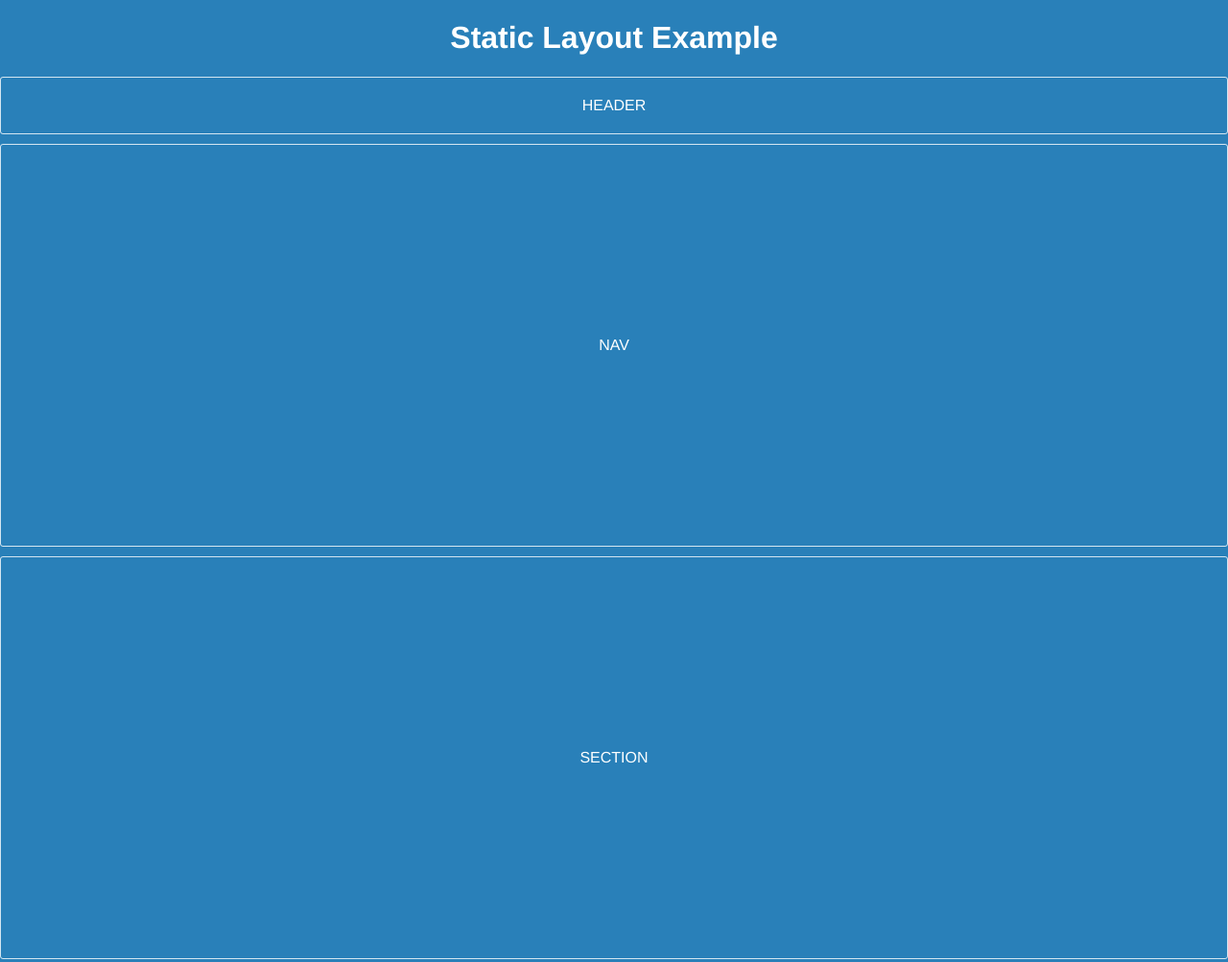
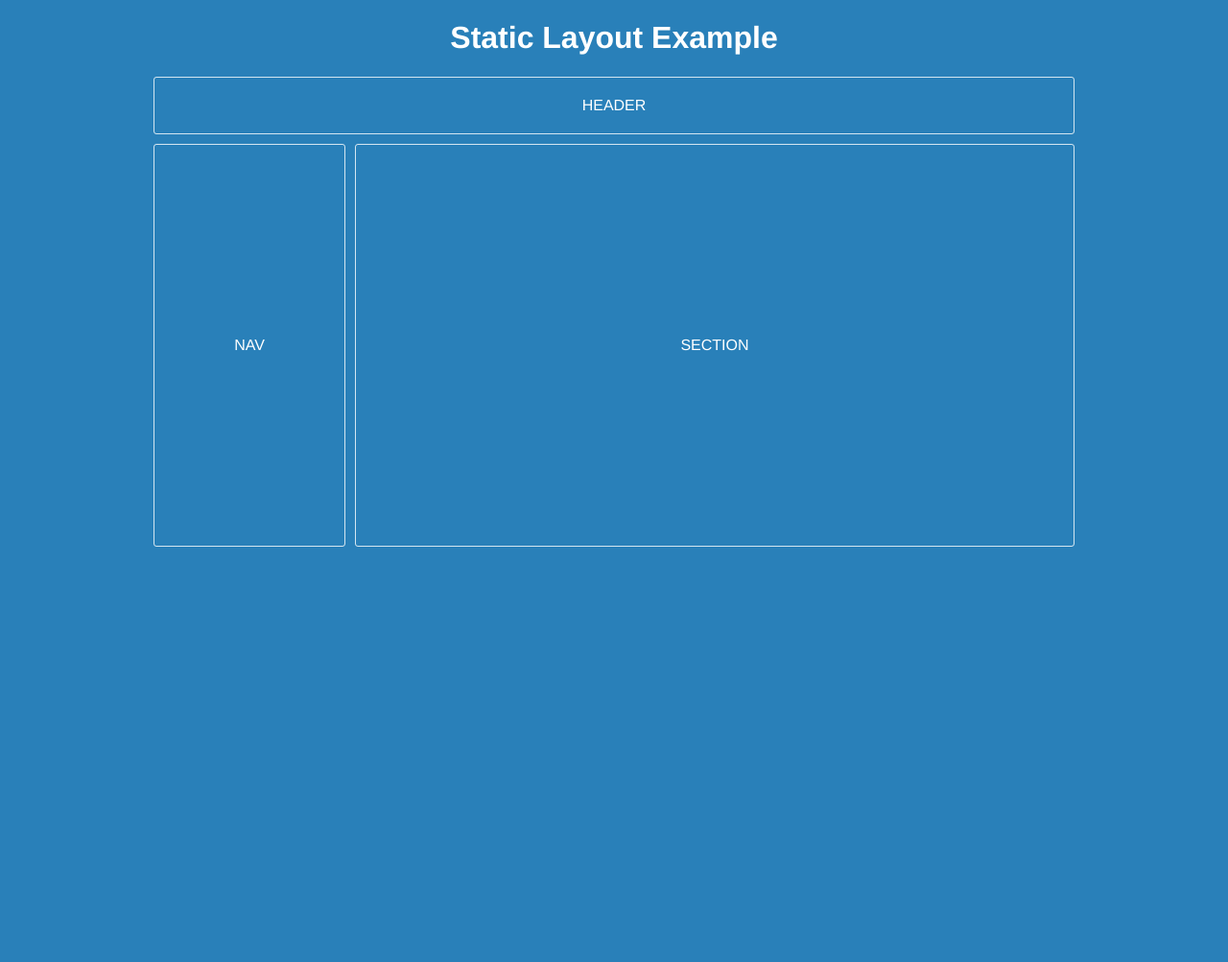
Before and after one commit to vengubalaji/GitCode-Sample, a plain HTML site: page layout.html in a window 1280 px wide. Shown: the whole page at 96% size. After the commit the page ends 800 px from the top, so only its background shows below. Drawn offline with Linux system fonts and the light colour scheme.

Commit message:
layout css fixed

```diff
--- a/layout.html
+++ b/layout.html
@@ -5,6 +5,38 @@
         Sample Layout Page
     </title>
     <style>
+        /**************************************
+        STATIC LAYOUT CSS
+        **************************************/
+
+        .wrapper {
+        width: 960px;
+        margin: 0 auto;
+        }
+
+        header {
+            width: 960px;
+        }
+
+        nav, section {
+        float: left;
+        }
+
+        nav {
+        width: 200px;
+        margin-right: 10px;
+        }
+
+        section {
+        width: 750px;
+        }
+
+
+
+        /**************************************
+        CSS TO MAKE THE EXAMPLE LOOK PRETTY
+        **************************************/
+
         *, *:before, *:after {
         -moz-box-sizing: border-box;
         -webkit-box-sizing: border-box;
```
